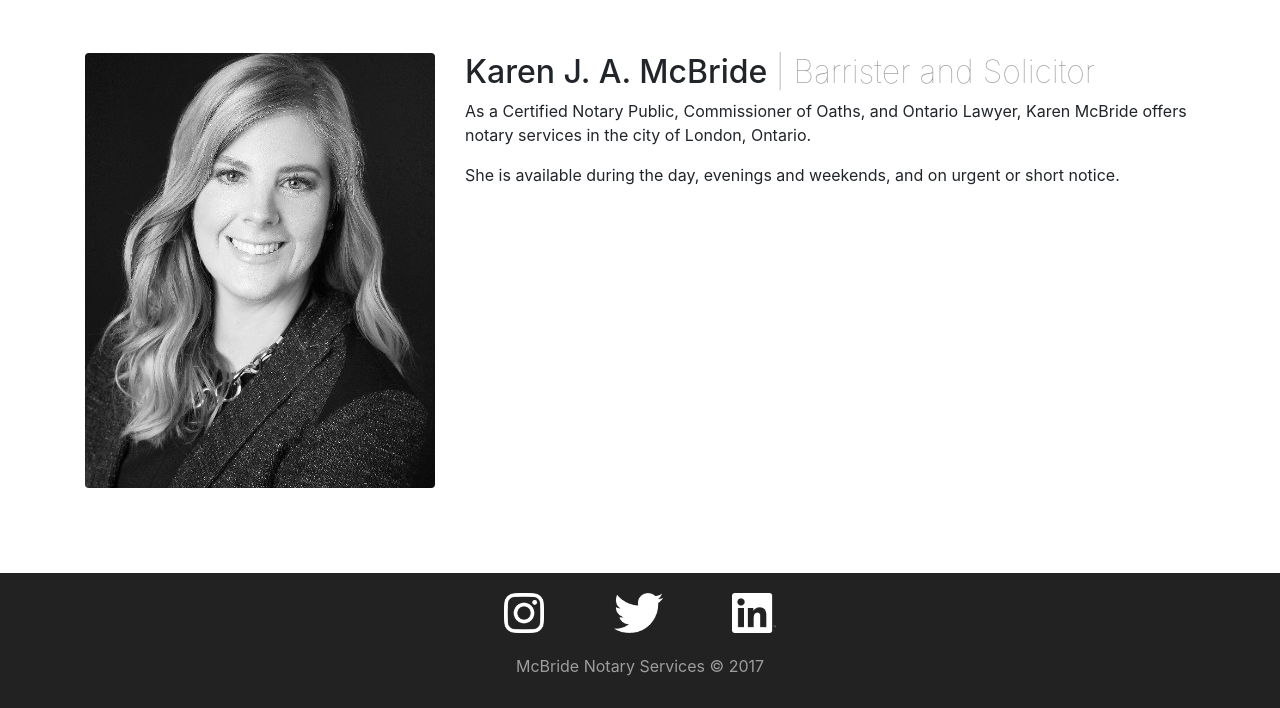
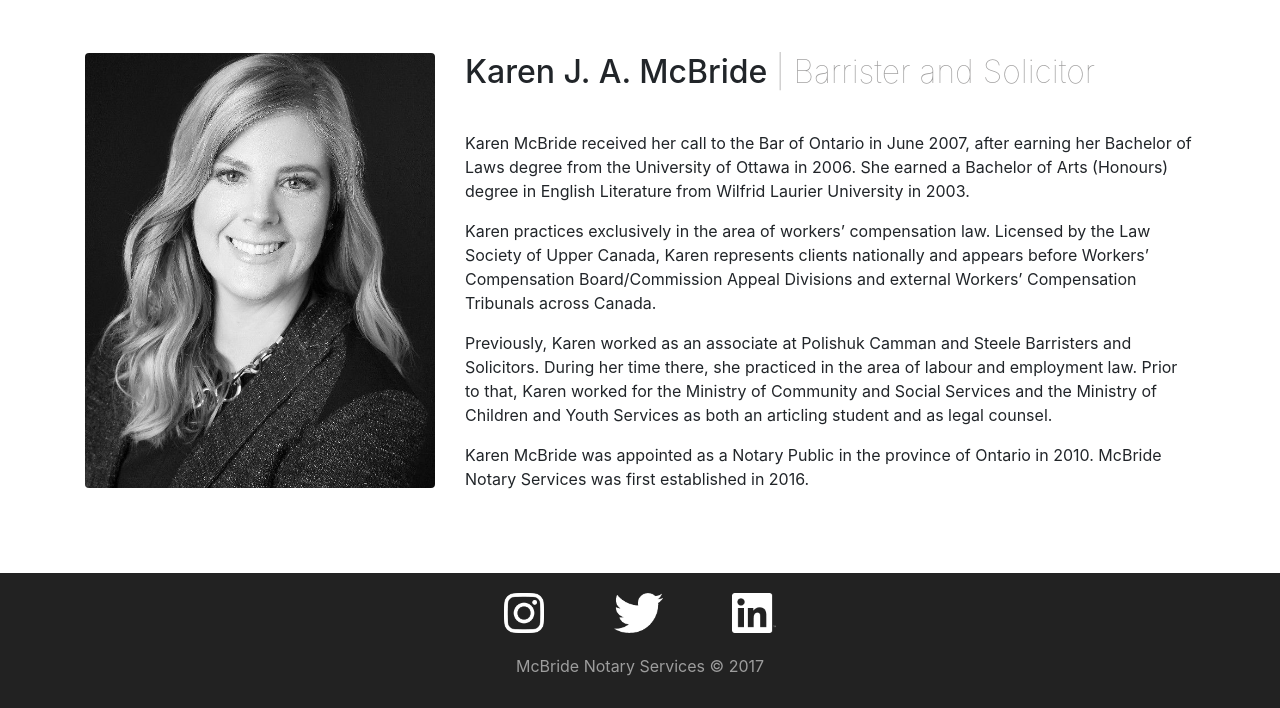
Before and after one commit to mcbridenotaryservices/mcbridenotaryservices.github.io, a Node project: template templates/about.mustache in a window 1280 px wide. Shown: the part 92-800 px from the top of the page. Run offline with Node 20 templates, Linux system fonts and the light colour scheme; the template is opened without the code that fills it, so the values that code supplies are empty; some libraries are stand-ins or nearby versions.

Commit message:
added bio to about template

```diff
--- a/templates/about.mustache
+++ b/templates/about.mustache
@@ -7,7 +7,7 @@
 			Page Head Info
 		================ -->
 
-    {{> head}}
+    	{{> head}}
 
 		<meta name="description" content="McBride Notary Services">
 		<meta name="author" content="Karen McBride">
@@ -38,9 +38,11 @@
 					</figure>
 				</div>
 				<div class="col-md-8">
-					<h2>Karen J. A. McBride <span style="color: #9e9d9d;">| Barrister and Solicitor</span></h2>
-					<p>As a Certified Notary Public, Commissioner of Oaths, and Ontario Lawyer, Karen McBride offers notary services in the city of London, Ontario.</p>
-					<p>She is available during the day, evenings and weekends, and on urgent or short notice.</p>
+					<h2 style="margin-bottom: 2.5rem;">Karen J. A. McBride <span style="color: #9e9d9d;">| Barrister and Solicitor</span></h2>
+					<p>Karen McBride received her call to the Bar of Ontario in June 2007, after earning her Bachelor of Laws degree from the University of Ottawa in 2006. She earned a Bachelor of Arts (Honours) degree in English Literature from Wilfrid Laurier University in 2003.</p>
+					<p>Karen practices exclusively in the area of workers’ compensation law. Licensed by the Law Society of Upper Canada, Karen represents clients nationally and appears before Workers’ Compensation Board/Commission Appeal Divisions and external Workers’ Compensation Tribunals across Canada.</p>
+					<p>Previously, Karen worked as an associate at Polishuk Camman and Steele Barristers and Solicitors. During her time there, she practiced in the area of labour and employment law. Prior to that, Karen worked for the Ministry of Community and Social Services and the Ministry of Children and Youth Services as both an articling student and as legal counsel.</p>
+					<p>Karen McBride was appointed as a Notary Public in the province of Ontario in 2010. McBride Notary Services was first established in 2016.</p>
 				</div>
 			</div>
 		</div>
```
Also changed, not shown: 1 other file.
